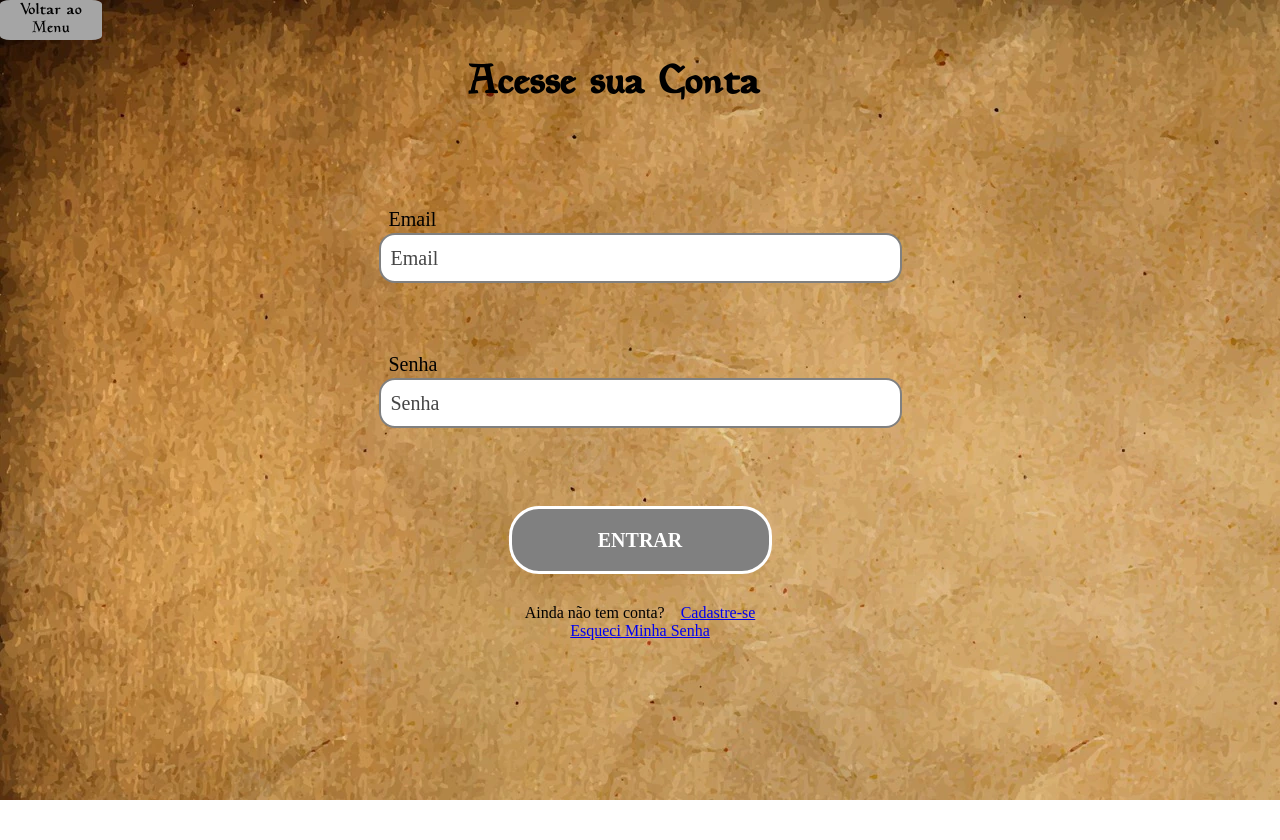
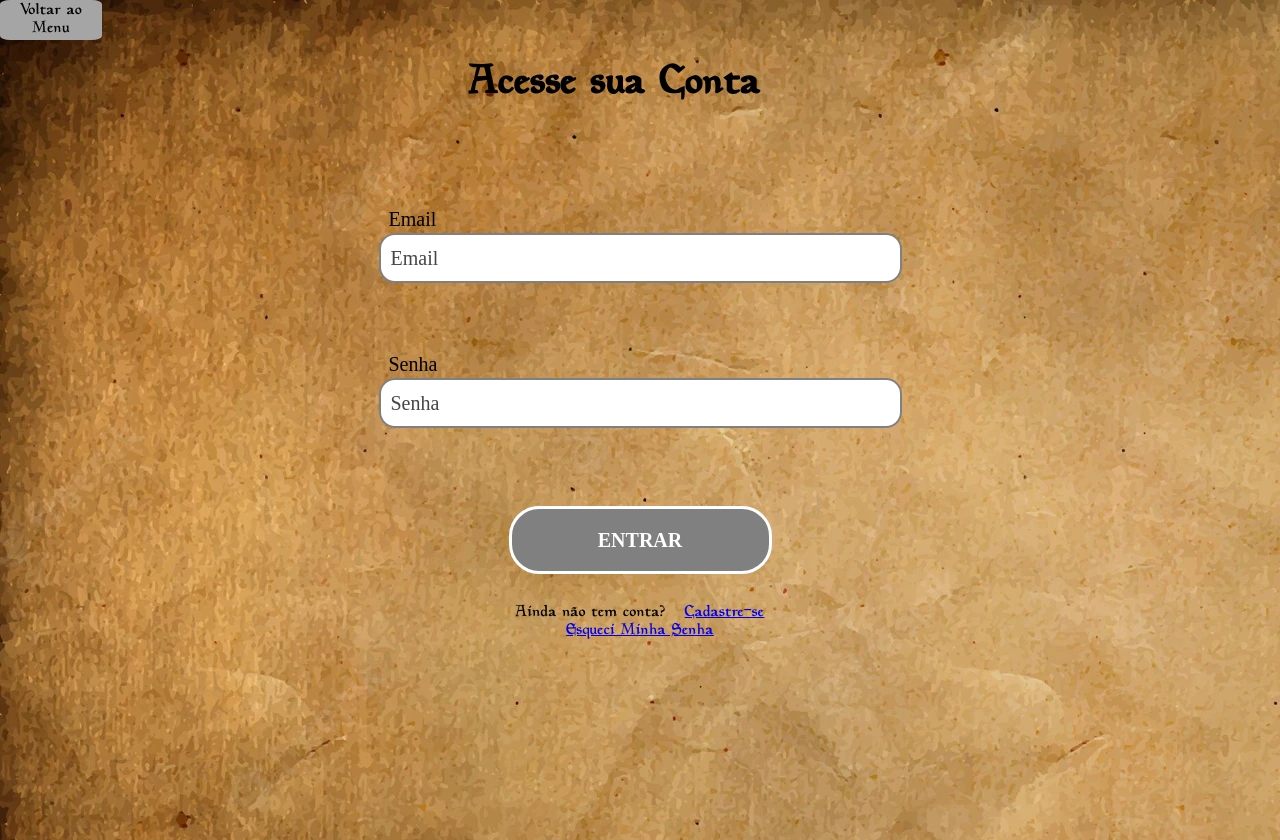
Before and after one commit to caioluchetti/SCOM_Project, a React (Create React App) app: page /login in a window 1280 px wide. Before the commit the page ends 800 px from the top, so only its background shows below. Built offline with nearby package versions, Linux system fonts and the light colour scheme.

Commit message:
Fix de estilos

```diff
--- a/src/pages/styles/login.css
+++ b/src/pages/styles/login.css
@@ -1,6 +1,6 @@
 .body {
     background-image: url("../../images/background.webp");
-    height: 100vh;
+    height: 105vh;
     width: 100vw;
     z-index: -1;
     margin: 0;
@@ -23,6 +23,7 @@
     justify-content: center;
     align-items: center;
     margin-top: 30px;
+    font-family: 'Skyrim';;
 }
 
 .titulo {
```
